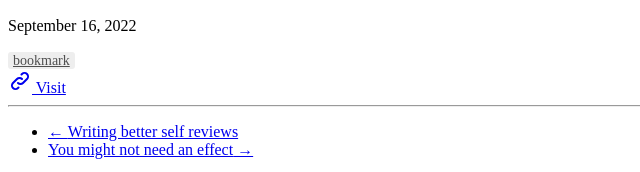
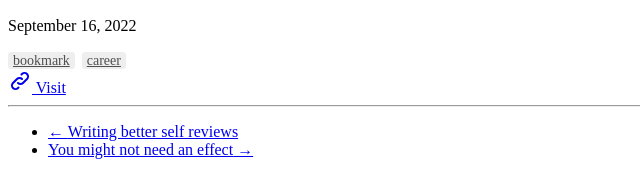
Before and after one commit to shana0440/blog, a Gatsby site: page /bookmarks/software-engineering---the-soft-parts/ in a window 1280 px wide. Shown: the part 680-852 px from the top of the page, 0-640 px from the left. Built offline with nearby package versions, Linux system fonts and the light colour scheme; Gatsby itself is replaced by a stand-in of ours; some packages are replaced by stand-ins of ours.

Commit message:
feat: add career tag to post

```diff
--- a/content/blog/software-engineering---the-soft-parts/index.md
+++ b/content/blog/software-engineering---the-soft-parts/index.md
@@ -2,7 +2,7 @@
 title: Software Engineering - The Soft Parts
 date: "2022-09-16T17:25:16.210Z"
 description: "here is your description"
-tags: ["bookmark"]
+tags: ["bookmark", "career"]
 private: false
 ---
 
--- a/content/blog/writing-better-self-reviews/index.md
+++ b/content/blog/writing-better-self-reviews/index.md
@@ -2,7 +2,7 @@
 title: Writing better self reviews
 date: "2022-09-16T17:04:04.151Z"
 description: "Let's write a self reviews"
-tags: ["bookmark"]
+tags: ["bookmark", "career"]
 private: false
 ---
 
```
